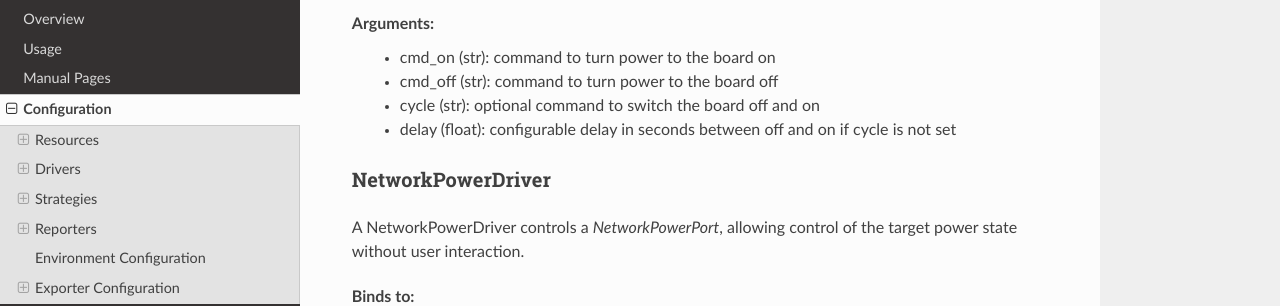
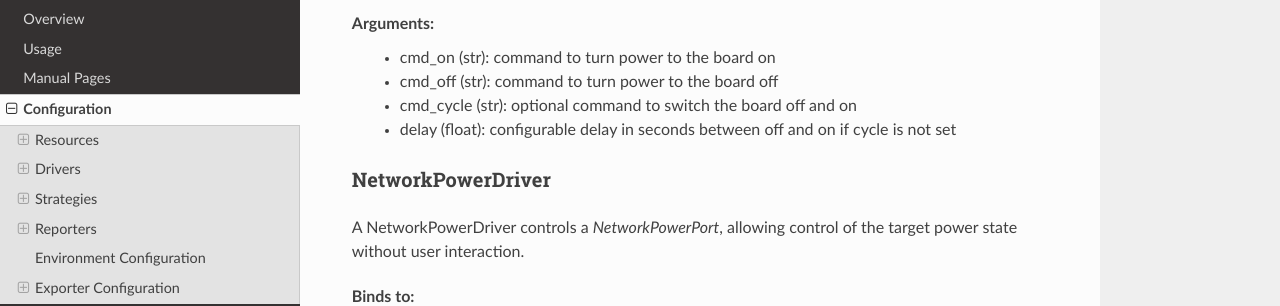
Before and after one commit to labgrid-project/labgrid, a Sphinx documentation site: the page built from doc/configuration.rst, in a window 1280 px wide and 900 px high, scrolled down 30346 px. Shown: the part 162-468 px from the top of the window. Built offline with Sphinx 7.4.7 and the Read the Docs theme 2.0.0, drawn with Linux system fonts in a browser that asks for light colours; pages that are not in the unit, such as notebooks, are missing from menus.

Commit message:
doc: configuration: fix ExternalPowerDriver's cmd_cycle argument
The "cycle" argument is actually called "cmd_cycle". Fix that.

Signed-off-by: Bastian Krause <bst@pengutronix.de>

```diff
--- a/doc/configuration.rst
+++ b/doc/configuration.rst
@@ -1465,7 +1465,7 @@ Implements:
 Arguments:
   - cmd_on (str): command to turn power to the board on
   - cmd_off (str): command to turn power to the board off
-  - cycle (str): optional command to switch the board off and on
+  - cmd_cycle (str): optional command to switch the board off and on
   - delay (float): configurable delay in seconds between off and on if cycle is not set
 
 NetworkPowerDriver
```
